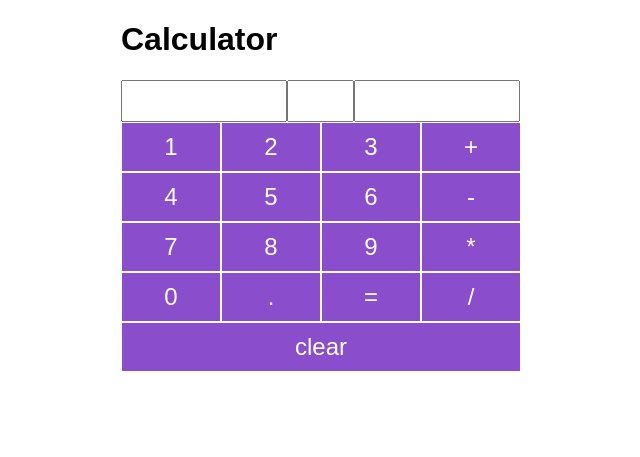
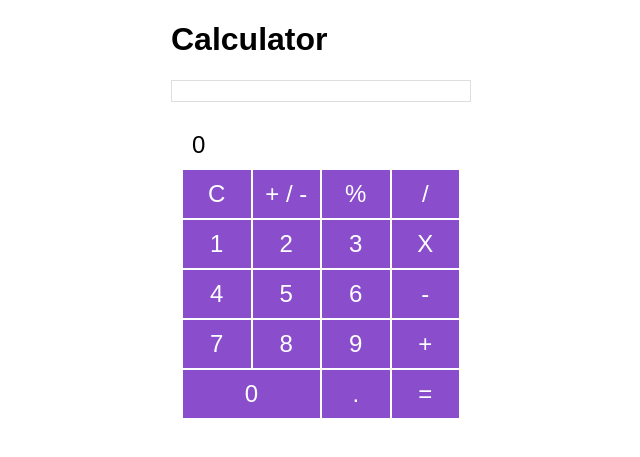
Before and after one commit to cosburn/Codeup_Web_Exercises, a PHP site: page /calculator.html in a window 1280 px wide. Shown: the top 457 px of the page, without its empty margins (319-959 px from the left). Run offline with PHP 8.4, Linux system fonts and the light colour scheme.

Commit message:
added percent and plus/minus buttons

```diff
--- a/public/calculator.html
+++ b/public/calculator.html
@@ -7,22 +7,28 @@
 		<link rel="stylesheet" href="css/calculator.css">
 	</head>
 	<body>
-		<section id="calc" class="calc-container">
+		<section class="calc-container">
 			<header>
 				<h1>Calculator</h1>
 			</header>
+			<div class="calc-display">
 				<section id="text-fields">
 					<div class="row">
-						<input class="column five" type="text" id="left-operand" name="left-operand" value="">
+						<input class="column five" type="text" id="left-operand" name="left-operand" value="0">
 						<input  class="column two" type="text" id="operator" name="operator" value="">
 						<input  class="column five" type="text" id="right-operand" name="right-operand" value="">
 					</div>
 				</section>
 				<section id="buttons">
+					<div class="row">
+						<a id="clear-button" class="button column three" href="#">C</a>
+						<a id="sign-button" class="op button column three" href="#">+ / -</a>
+						<a id="percent-button" class="op button column three" href="#">%</a>
+						<a id="div-button" class="op button column three" href="#">/</a>
 						<a id="1-button" class="num button column three" href="#">1</a>
 						<a id="2-button" class="num button column three" href="#">2</a>
 						<a id="3-button" class="num button column three" href="#">3</a>
-				<a id="plus-button" class="op button column three" href="#">+</a>
+						<a id="mult-button" class="op button column three" href="#">X</a>
 						<a id="4-button" class="num button column three" href="#">4</a>
 						<a id="5-button" class="num button column three" href="#">5</a>
 						<a id="6-button" class="num button column three" href="#">6</a>
@@ -30,13 +36,13 @@
 						<a id="7-button" class="num button column three" href="#">7</a>
 						<a id="8-button" class="num button column three" href="#">8</a>
 						<a id="9-button" class="num button column three" href="#">9</a>
-				<a id="mult-button" class="op button column three" href="#">*</a>
-				<a id="0-button" class="num button column three" href="#">0</a>
+						<a id="plus-button" class="op button column three" href="#">+</a>
+						<a id="0-button" class="num button column six" href="#">0</a>
 						<a id="dec-button" class="num button column three" href="#">.</a>
 						<a id="equals-button" class="button column three" href="#">=</a>
-				<a id="div-button" class="op button column three" href="#">/</a>
-				<a id="clear-button" class="button column twelve" href="#">clear</a>
+					</div>
 				</section>
+			</div>
 		</section>
 		<script src="js/calculator.js"></script>
 	</body>
--- a/public/css/calculator.css
+++ b/public/css/calculator.css
@@ -1,10 +1,10 @@
 .calc-container {
 	margin: auto auto;
-	width: 400px;
+	width: 300px;
 }
 
 a {
-	padding:20px;
+	padding-top:40px;
 	background-color: #8A4DCC;
 	color:#fff;
 	border:1px solid #fff;
@@ -12,6 +12,16 @@ a {
 	text-align: center;
 	font-size: 24px;
 }
+input {
+	border: none;
+	margin-top:30px;
+	font-size:24;
+}
+.calc-display {
+	border: 1px solid #dedede;
+	padding:10px;
+}
+
 a:hover {
 	background-color: #56307F;
 }
--- a/public/js/calculator.js
+++ b/public/js/calculator.js
@@ -9,35 +9,98 @@ var operator = "";
 var rightOp = "";
 var answer;
 
-//math functions
+//math functions, solve and clear functions
 
 function plus() {
 	answer = +leftOp + +rightOp;
-	console.log(leftOp + " + " + rightOp + " = " +answer);
+	console.log(leftOp + " + " + rightOp + " = " + answer);
 	clear();
 	leftOp = answer;
 	document.getElementById("left-operand").value = leftOp;
 }
 function minus() {
 	answer = +leftOp - +rightOp;
-	console.log(leftOp + " - " + rightOp + " = " +answer);
+	console.log(leftOp + " - " + rightOp + " = " + answer);
 	clear();
 	leftOp = answer;
 	document.getElementById("left-operand").value = leftOp;
 }
 function multiply() {
 	answer = +leftOp * +rightOp;
-	console.log(leftOp + " * " + rightOp + " = " +answer);
+	console.log(leftOp + " X " + rightOp + " = " + answer);
 	clear();
 	leftOp = answer;
 	document.getElementById("left-operand").value = leftOp;
 }
 function divide() {
 	answer = +leftOp / +rightOp;
-	console.log(leftOp + " / " + rightOp + " = " +answer);
+	console.log(leftOp + " / " + rightOp + " = " + answer);
 	clear();
 	leftOp = answer;
 	document.getElementById("left-operand").value = leftOp;
+}
+function makePercent() {
+	if (rightOp) {
+		var changedNum = +rightOp / 100;
+		console.log(rightOp + " as a percent is " + changedNum);
+		rightOp = changedNum;
+		document.getElementById("right-operand").value = changedNum;
+	} else {
+		var changedNum = +leftOp / 100;
+		console.log(leftOp + " as a percent is " + changedNum);
+		clear();
+		leftOp = changedNum;
+		document.getElementById("left-operand").value = changedNum;
+	}
+}
+function changeSign() {
+	if (rightOp) {
+		var changedNum = -(+rightOp);
+		console.log("the opposite of " + rightOp + " is " + changedNum);
+		rightOp = changedNum;
+		document.getElementById("right-operand").value = changedNum;
+		console.log("right");
+	} else {
+		console.log("no right");
+		changedNum = -(+leftOp);
+		console.log("the opposite of " + leftOp + " is " + changedNum);
+		clear();
+		leftOp = changedNum;
+		document.getElementById("left-operand").value = leftOp;
+	}
+
+}
+
+// other button functions
+
+function solve() {
+	if (rightOp) {
+		if (operator == "+") {
+			plus();
+		} else if (operator == "-") {
+			minus();
+		} else if (operator == "X") {
+			multiply();
+		} else if (operator == "/") {
+			divide();
+		}
+	}
+}
+function changeInput() {
+	if (operator == "%") {
+			makePercent();
+		} else if (operator == "+ / -") {
+			changeSign();
+		}
+}
+function clear() {
+	leftOp = "0";
+	rightOp = "";
+	operator = "";
+	for (var i=0; i<inputFields.length; i++) {
+		inputFields[i].value = "";
+	}
+	inputFields[0].value = leftOp;
 }
 
 //event listener functions
@@ -50,34 +113,35 @@ function numButtonListener(e) {
 		if (leftOp == answer) {
 			clear();
 		}
+		if (leftOp == 0) {
+			leftOp = "";
+		}
 		leftOp+=this.innerHTML;
 		document.getElementById("left-operand").value = leftOp;
 	}
+	e.preventDefault();
 }
 function opButtonListener(e) {
 	operator = this.innerHTML;
-	document.getElementById("operator").value = operator;
+	console.log(operator);
+	if ((operator == "%") || (operator == "+ / -")) {
+		changeInput();
+		operator = document.getElementById("operator").value;
+		console.log("changed op back to " + operator);
+	} else {
+		console.log('CHANGING OPERATOR');
+		document.getElementById("operator").value = operator;
+		solve();
+	}
+	e.preventDefault();
 }
 function equalsListener(e) {
-	if (rightOp) {
-		if (operator == "+") {
-			plus();
-		} else if (operator == "-") {
-			minus();
-		} else if (operator == "*") {
-			multiply();
-		} else if (operator == "/") {
-			divide();
-		}
-	}
+	solve();
+	e.preventDefault();
 }
-function clear() {
-	leftOp = "";
-	rightOp = "";
-	operator = "";
-	for (var i=0; i<inputFields.length; i++) {
-		inputFields[i].value = "";
-	}
+function clearListener(e) {
+	clear();
+	e.preventDefault();
 }
 
 //add event listeners to buttons
```
Lines whose indentation alone changed are shown as unchanged.
